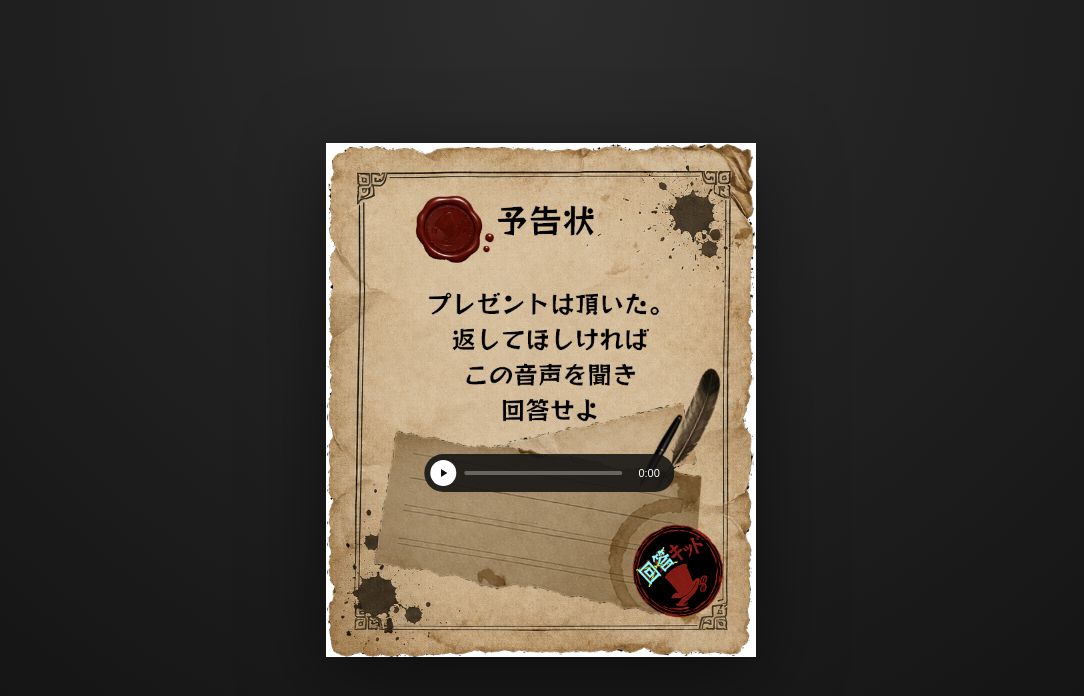
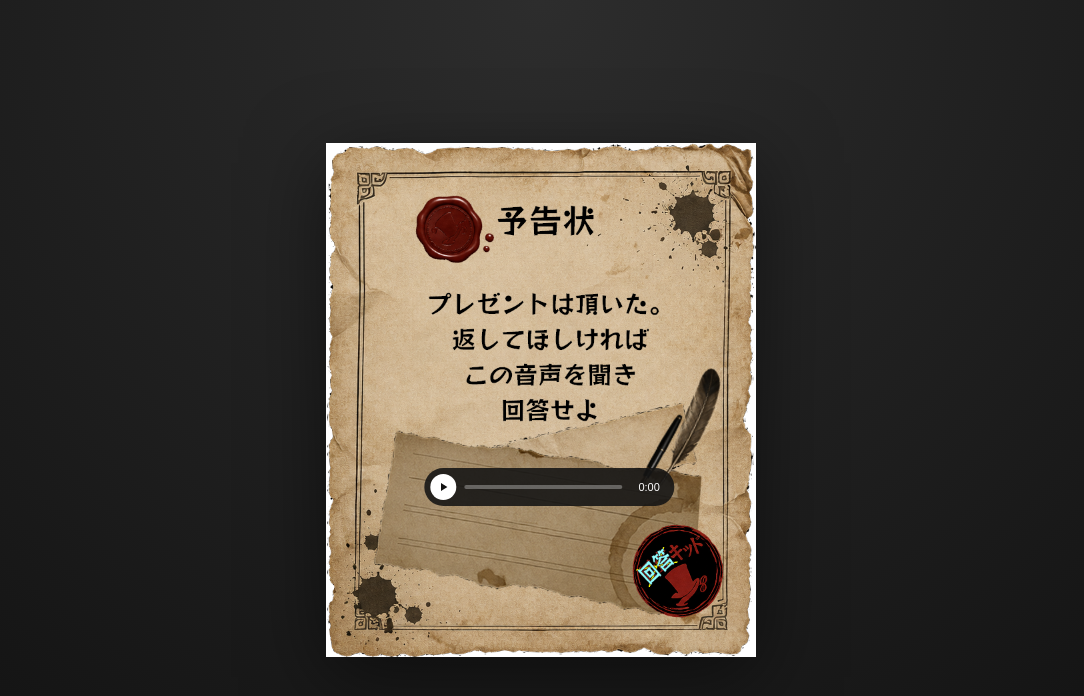
Before and after one commit to shion0213/kiyoneHBD, a plain HTML site: page index.html in a window 1280 px wide. Shown: the whole page, without its empty margins (99-1183 px from the left). Drawn offline with Linux system fonts and the light colour scheme.

Commit message:
Add files via upload

```diff
--- a/style.css
+++ b/style.css
@@ -45,7 +45,7 @@ body{
     justify-self:start;
 
     margin-left:51.9%;
-    margin-top:76.7%;
+    margin-top:80%;
 
     transform:translate(-50%,-50%);
 
```
